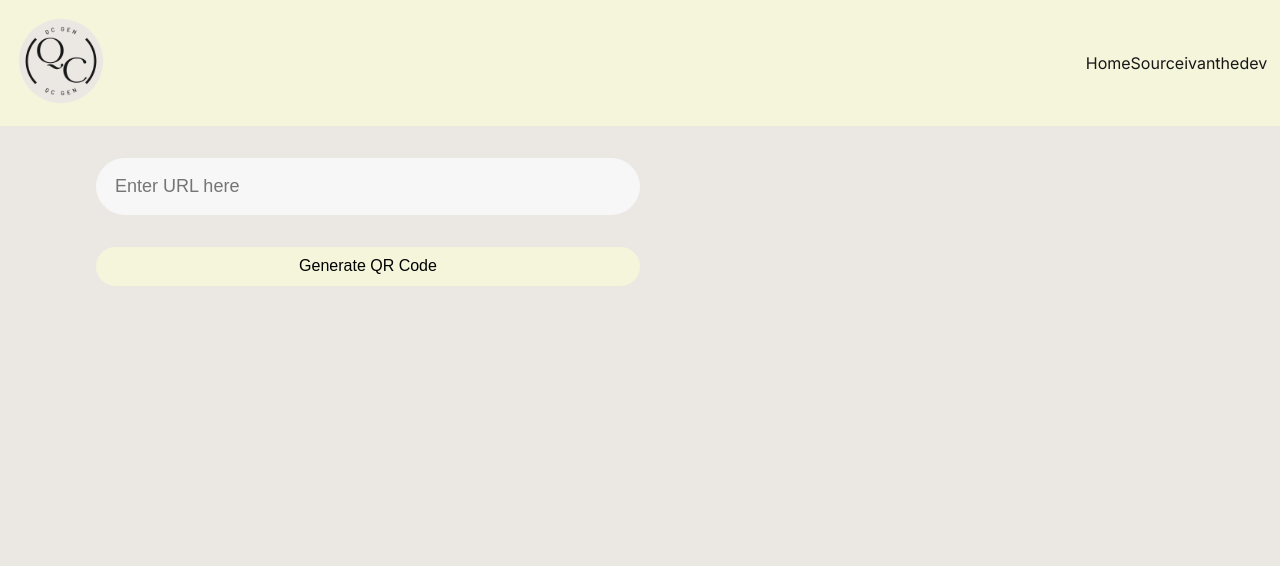
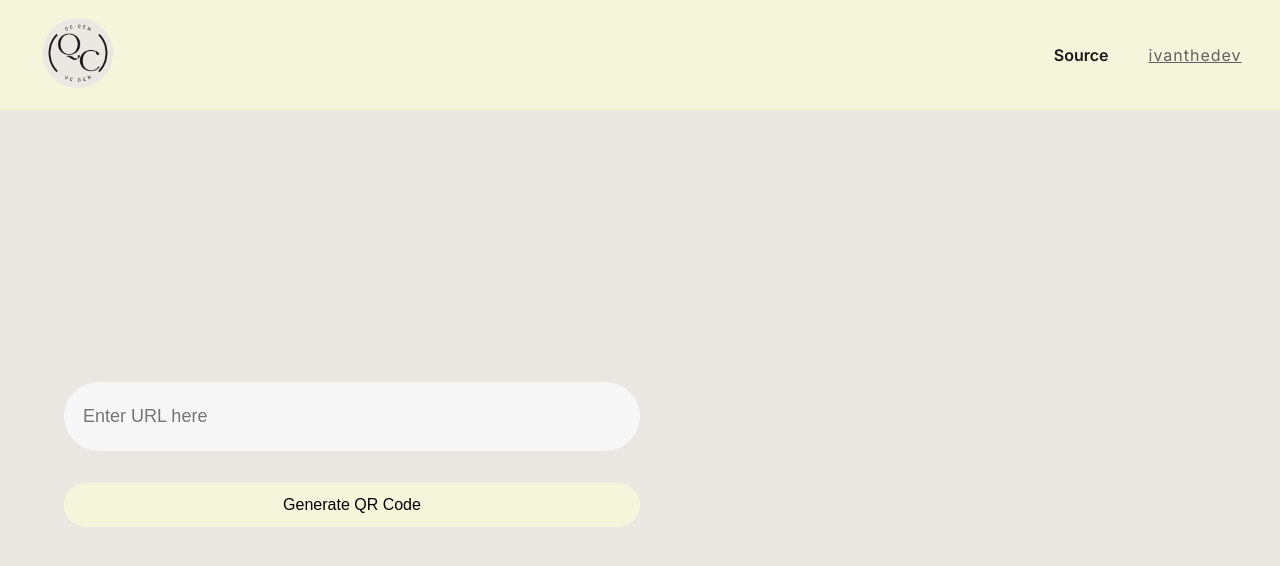
Before and after one commit to chengivan2/qcgen, a Next.js app: page / in a window 1280 px wide. Shown: the top 566 px of the page. Built offline with nearby package versions, Linux system fonts and the light colour scheme.

Commit message:
Added more styling to the hero section

```diff
--- a/src/app/components/hero/QCHeader.jsx
+++ b/src/app/components/hero/QCHeader.jsx
@@ -10,18 +10,17 @@ export const QCHeader = () => {
         <Image
           className="qcgen-generated-qr-code-image"
           src={qcGenLogo}
-          width={96}
-          height={96}
+          width={80}
+          height={80}
           alt="QC Gen Header Logo"
           placeholder="blur"
         />
       </div>
 
       <div className="qcheader-menu-container">
-        <nav>
-          <Link href="/">Home</Link>
-          <Link href="/">Source</Link>
-          <Link href="https://ivanthedev.guru">ivanthedev</Link>
+        <nav className="qcheader-menu-navigation">
+          <Link className="qc-source-link" href="/">Source</Link>
+          <Link className="qc-ivanthedev-link" href="https://ivanthedev.guru">ivanthedev</Link>
         </nav>
       </div>
     </div>
--- a/src/app/components/hero/qrasync.jsx
+++ b/src/app/components/hero/qrasync.jsx
@@ -2,6 +2,7 @@
 
 import React, { useState, useEffect } from 'react';
 import QRCode from 'qrcode';
+import '@/app/componentsstyles/herostyles/qrasync.css'
 
 const QRCodeGenComponent = ({ url }) => {
   const [qrImageUrl, setQrImageUrl] = useState('');
@@ -29,10 +30,10 @@ const QRCodeGenComponent = ({ url }) => {
   }
 
   return (
-    <div>
+    <div className="qc-qrcodegencomponent">
       {qrImageUrl && (
         <>
-          <img src={qrImageUrl} alt="QR Code" />
+          <img className="qc-qrcode-image" src={qrImageUrl} alt="QR Code" />
           <a href={qrImageUrl} download="qrcode.png">
             <button>Download QR Code</button>
           </a>
--- a/src/app/componentsstyles/herostyles/Hero.css
+++ b/src/app/componentsstyles/herostyles/Hero.css
@@ -1,6 +1,9 @@
 .qc-hero-section {
     position: relative;
     min-width: 100%;
+    min-height: 100%;
     display: flex;
     flex-direction: column;
+    flex-grow: 1;
+    align-items: center;
 }
--- a/src/app/componentsstyles/herostyles/QCForm.css
+++ b/src/app/componentsstyles/herostyles/QCForm.css
@@ -2,7 +2,6 @@
     position: relative;
     min-width: 50%;
     max-width: 50%;
-
 }
 
 .qc-url-form-container .qc-url-form {
@@ -14,7 +13,7 @@
 .qc-url-form .qc-url-input {
     font-size: 18px;
     outline: none;
-    height: 3.2em;
+    height: 3.8em;
     border-radius: 1000px;
     background-color: hsl(0, 0%, 97%);
     border: 1px solid hsl(0, 0%, 97%);
@@ -22,7 +21,7 @@
 }
 
 .qc-url-form .qc-url-input:hover {
-    border: 1px solid hsl(60, 56%, 100%);
+    border: 1px solid hsl(60, 56%, 91%);
 }
 
 .qc-url-form .qc-url-input:active {
@@ -31,9 +30,9 @@
 }
 
 .qc-url-form .qc-url-submit-button {
-    height: 2.4em;
+    height: 2.8em;
     background-color: hsl(60, 56%, 91%);
-    border: none;
+    border: 2px solid hsl(60, 56%, 91%);
     outline: none;
     font-size: 16px;
     border-radius: 1000px;
@@ -41,5 +40,8 @@
 }
 
 .qc-url-form .qc-url-submit-button:hover {
-
+    background-color: hsl(240, 88%, 90%);
+    border: 2px solid hsl(60, 56%, 91%);
+    font-weight: 500;
+    letter-spacing: 1px;
 }
--- a/src/app/componentsstyles/herostyles/QCHeader.css
+++ b/src/app/componentsstyles/herostyles/QCHeader.css
@@ -8,3 +8,36 @@
     background-color: hsl(60, 56%, 91%);
     padding: 0.8em;
 }
+
+.qclogo-container{
+    padding-left: 1.6em;
+}
+
+.qcheader-menu-container {
+    padding-right: 1.6em;
+}
+
+.qcheader-menu-navigation {
+    display: flex;
+    gap: 40px;
+    color: #181818;
+}
+
+.qc-source-link{
+    font-weight: 600;
+}
+
+.qc-source-link:hover {
+    text-decoration: underline;
+    text-underline-offset: 1em;
+}
+
+.qc-ivanthedev-link {
+    text-decoration: underline;
+    letter-spacing: 1px;
+    color: #616161;
+}
+
+.qc-ivanthedev-link:hover {
+    text-underline-offset: 1em;
+}
--- a/src/app/componentsstyles/herostyles/QCHeroMain.css
+++ b/src/app/componentsstyles/herostyles/QCHeroMain.css
@@ -2,6 +2,8 @@
     min-width: 100%;
     display: flex;
     flex-direction: row;
+    align-items: center;
+    flex-grow: 1;
     justify-content: space-between;
-    padding: 2em 6em;
+    padding: 4em;
 }
--- /dev/null
+++ b/src/app/componentsstyles/herostyles/qrasync.css
@@ -0,0 +1,13 @@
+.qc-qrcodegencomponent {
+    display: flex;
+    flex-direction: column;
+    gap: 2em;
+    justify-content: center;
+    align-items: center;
+}
+
+.qc-qrcode-image {
+    height: 350px;
+    width: 350px;
+    border-radius: 24px;
+}
```
